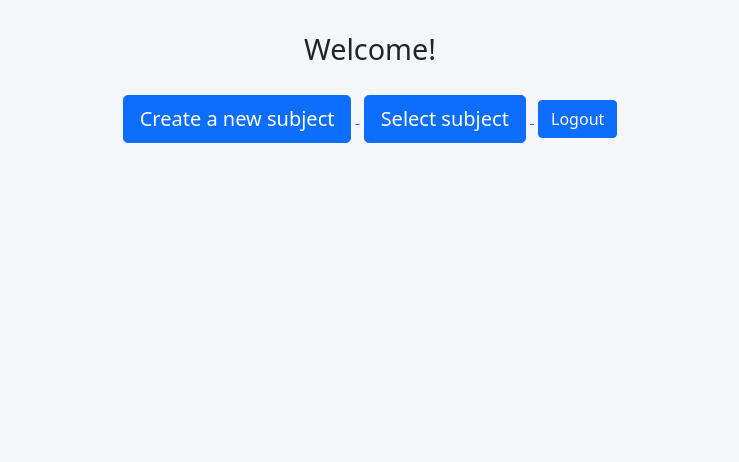
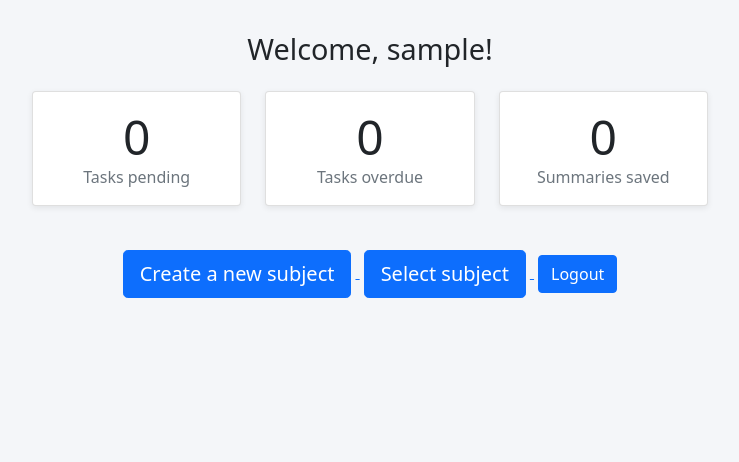
Before and after one commit to Rudra-Bijalwan/study_assistant, a Flask app: page / in a window 1280 px wide. Shown: the part 56-518 px from the top of the page, without its empty margins (270-1009 px from the left). Run offline with Flask 3, Linux system fonts and the light colour scheme; the visitor is signed in with stand-in values (Sample User, id 1); data that the repository does not hold is empty.

Commit message:
add task and summaries overview to homepage

```diff
--- a/app.py
+++ b/app.py
@@ -8,6 +8,7 @@ from forms import RegisterForm, LoginForm, SubjectCreate, TaskForm, SummaryForm
 from models import User, Subject, Summary, Task
 from werkzeug.security import generate_password_hash, check_password_hash
 from helpers import extract_text, summarize, SummaryError, get_user_subject
+from datetime import date
 
 load_dotenv()
 
@@ -32,8 +33,34 @@ def load_user(user_id):
 @app.route('/')
 @login_required
 def home():
+    today = date.today()
 
-    return render_template("home.html")
+    # tasks not yet done, across all of this user's subjects
+    pending = db.session.scalar(
+        db.select(db.func.count(Task.id))
+        .join(Subject, Task.subject_id == Subject.id)
+        .where(Subject.user_id == current_user.id, Task.is_done.is_(False))
+    )
+
+    # not done AND due before today (tasks without a due date are never overdue)
+    overdue = db.session.scalar(
+        db.select(db.func.count(Task.id))
+        .join(Subject, Task.subject_id == Subject.id)
+        .where(
+            Subject.user_id == current_user.id,
+            Task.is_done.is_(False),
+            Task.due_date < today
+        )
+    )
+
+    summary_count = db.session.scalar(
+        db.select(db.func.count(Summary.id))
+        .join(Subject, Summary.subject_id == Subject.id)
+        .where(Subject.user_id == current_user.id)
+    )
+
+    return render_template("home.html", pending=pending, overdue=overdue,
+                           summary_count=summary_count)
 
 
 @app.route('/login', methods=['GET', 'POST'])
--- a/templates/home.html
+++ b/templates/home.html
@@ -5,7 +5,29 @@ Home
 {% endblock %}
 
 {% block main %}
-<h1>Welcome!</h1>
+<h1>Welcome, {{ current_user.username }}!</h1>
+
+<div class="row text-center mb-4" style="width: 100%; max-width: 700px;">
+    <div class="col-md-4 mb-3">
+        <div class="card h-100">
+            <div class="display-5">{{ pending }}</div>
+            <div class="text-muted">Tasks pending</div>
+        </div>
+    </div>
+    <div class="col-md-4 mb-3">
+        <div class="card h-100">
+            <div class="display-5 {{ 'text-danger' if overdue }}">{{ overdue }}</div>
+            <div class="text-muted">Tasks overdue</div>
+        </div>
+    </div>
+    <div class="col-md-4 mb-3">
+        <div class="card h-100">
+            <div class="display-5">{{ summary_count }}</div>
+            <div class="text-muted">Summaries saved</div>
+        </div>
+    </div>
+</div>
+
 <div class="text-center">
     <a href="{{ url_for('newsubject') }}">
         <button type="button" class="btn btn-primary btn-lg">Create a new subject</button>
```
